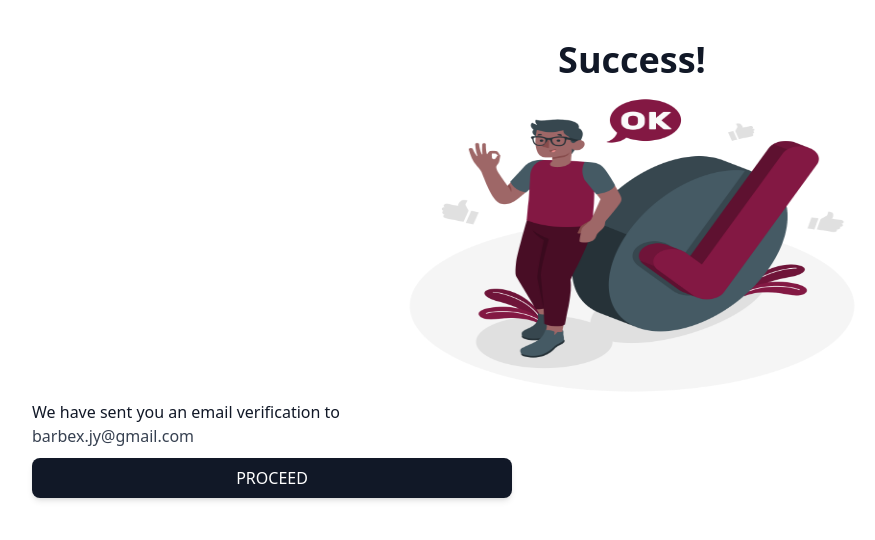
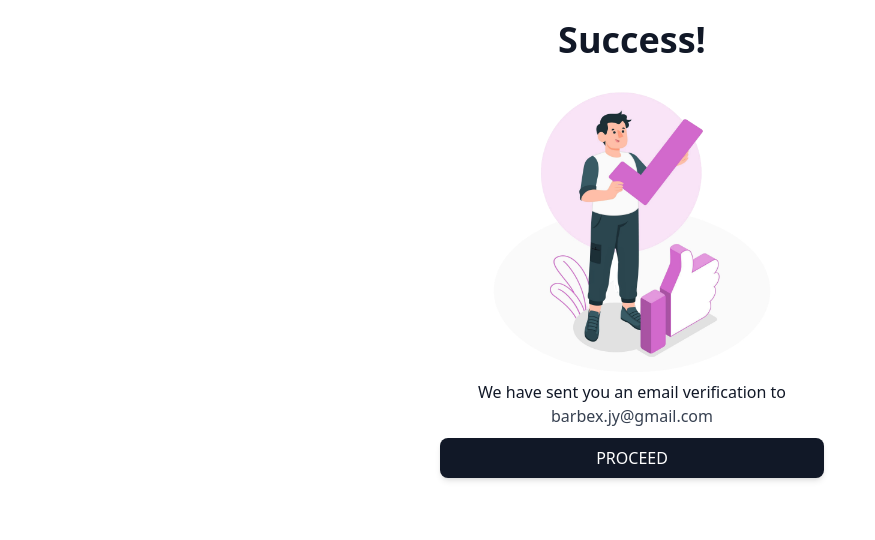
Before and after one commit to Anonymous-nerds/spiralevent-frontend, a React (Vite) app: page /success in a window 1280 px wide. Shown: the top 540 px of the page, without its empty margins (8-883 px from the left). Built offline with nearby package versions, Linux system fonts and the light colour scheme.

Commit message:
restructure success folder

```diff
--- a/src/pages/Success/success.jsx
+++ b/src/pages/Success/success.jsx
@@ -2,26 +2,26 @@ import React from "react";
 
 const Success = () => {
   return (
-    <div className="w-full h-full p-10 ">
+    <div className="w-full h-full p-0">
       <div className="flex justify-center items-center text-center">
-        <h2 className="text-4xl font-semibold text-gray-900">Success!</h2>
+        <h2 className="p-5 text-4xl font-semibold text-gray-900">Success!</h2>
       </div>
-      <div className="justify-center items-center flex ">
+      <div className="justify-center items-center flex pb-[-20px]">
         <img
-          src="./Ok-amico.png"
+          src="./rb_26076.png"
           alt=""
-          className="flex h-[20rem] w-[30rem] justify-center items-center"
+          className="flex h-[300px] w-[20rem] object-contain justify-center items-center"
         />
       </div>
-      <div>
-        <p className="pb-[10px]  text-gray-900">
+      <div className="flex justify-center items-center text-center">
+        <p className=" text-gray-900">
           We have sent you an email verification to <br />
           <span className="text-gray-700">barbex.jy@gmail.com</span>{" "}
         </p>
       </div>
 
-      <div>
-        <button className="w-[40%] h-[40px] bg-gray-900 text-[#ffff] rounded-[8px] shadow-md hover:bg-[#831843]">
+      <div className="pt-[10px] flex justify-center items-center">
+        <button className="w-[30%] h-[40px]  bg-gray-900 text-[#ffff] rounded-[8px] shadow-md hover:bg-gray-600 ">
           PROCEED
         </button>
       </div>
--- a/src/pages/Waitlist/success.jsx
+++ /dev/null
@@ -1,25 +0,0 @@
-import React from 'react'
-
-const Success = () => {
-  return (
-    <div className='w-full h-full p-0'>
-        <div className='flex justify-center items-center text-center'>
-            <h2 className='p-5 text-4xl font-semibold text-gray-900'>Success!</h2>
-        </div>
-        <div className='justify-center items-center flex pb-[-20px]'>
-            <img src="./rb_26076.png" alt="" className='flex h-[300px] w-[20rem] object-contain justify-center items-center' />
-        </div>
-        <div className='flex justify-center items-center text-center'>
-            <p className=' text-gray-900'>We have sent you an email verification to <br />
-            <span className='text-gray-700'>barbex.jy@gmail.com</span> </p>
-        </div>
-
-        <div className='pt-[10px] flex justify-center items-center'>
-            <button className='w-[30%] h-[40px]  bg-gray-900 text-[#ffff] rounded-[8px] shadow-md hover:bg-gray-600 '>PROCEED</button>
-        </div>
-
-    </div>
-  )
-}
-
-export default Success;
```
